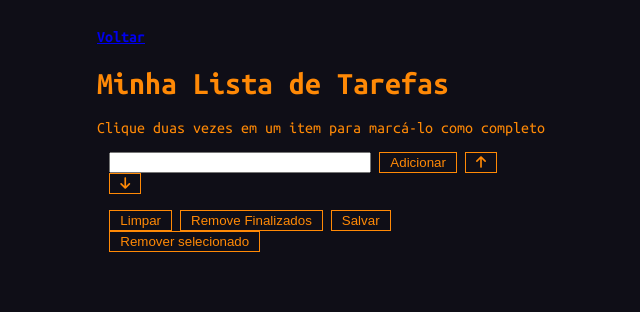
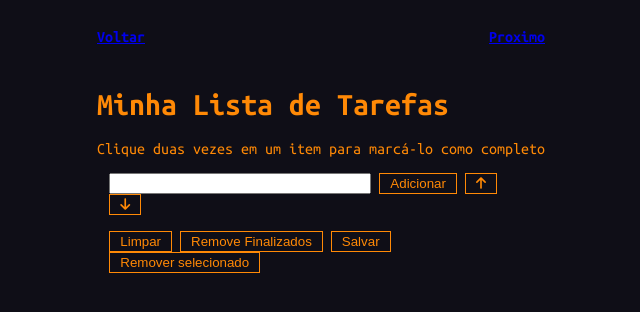
Before and after one commit to carlosarraes/bloco5, a plain HTML site: page todolist/index.html in a window 1280 px wide. Shown: the whole page, without its empty margins (319-959 px from the left). Drawn offline with Linux system fonts and the light colour scheme.

Commit message:
Fixed links

```diff
--- a/carta/style.css
+++ b/carta/style.css
@@ -81,3 +81,8 @@ input {
   width: 70%;
   padding: 2px 0;
 }
+
+.wrapper {
+  display: flex;
+  justify-content: space-between;
+}
--- a/guesscolor/style.css
+++ b/guesscolor/style.css
@@ -75,3 +75,9 @@ a {
   background-color: ghostwhite;
   color: #094067;
 }
+
+.wrapper {
+  display: flex;
+  justify-content: space-between;
+  margin-top: 25px;
+}
--- a/meme/style.css
+++ b/meme/style.css
@@ -102,3 +102,9 @@ h4 {
   margin: 0;
   padding: 0;
 }
+
+.wrapper {
+  display: flex;
+  justify-content: space-between;
+  margin-top: 25px;
+}
--- a/pixelart/style.css
+++ b/pixelart/style.css
@@ -117,3 +117,9 @@ input {
 .selected {
   border: 2px solid #2cb67d;
 }
+
+.wrapper {
+  margin-top: 25px;
+  display: flex;
+  justify-content: space-between;
+}
--- a/todolist/index.html
+++ b/todolist/index.html
@@ -18,8 +18,10 @@
   </head>
   <body>
     <header>
-      <a href="../index.html"><h4>Voltar</h4></a>
-      <h1 id="title"">Minha Lista de Tarefas</h1>
+      <div class="wrapper">
+        <a href="../pixelart/"><h4>Voltar</h4></a>
+        <a href="../meme/"><h4>Proximo</h4></a>
+      </div>  <h1 id="title"">Minha Lista de Tarefas</h1>
       <p id="funcionamento">Clique duas vezes em um item para marcá-lo como completo</p>
     </header>
     <main>
--- a/todolist/style.css
+++ b/todolist/style.css
@@ -35,3 +35,8 @@ button:hover {
 input {
   width: 60%;
 }
+
+.wrapper {
+  display: flex;
+  justify-content: space-between;
+}
```
Also changed, not shown: carta/index.html (+4 -1 lines), guesscolor/index.html (+4 -1 lines), meme/index.html (+4 -1 lines), pixelart/index.html (+4 -1 lines).
